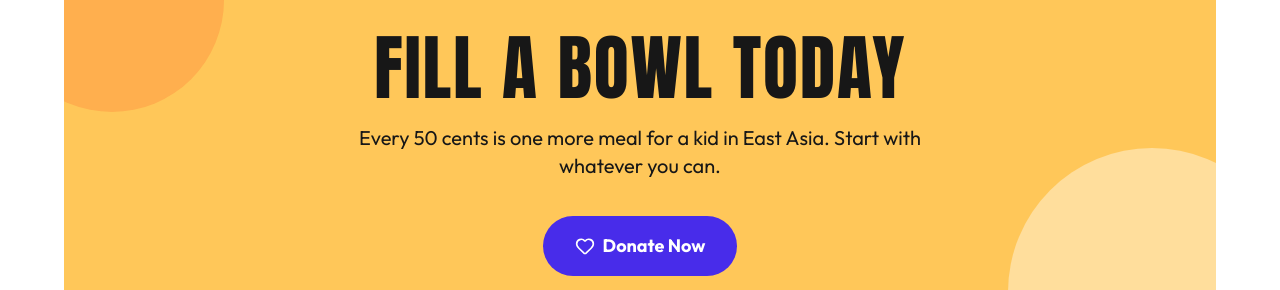
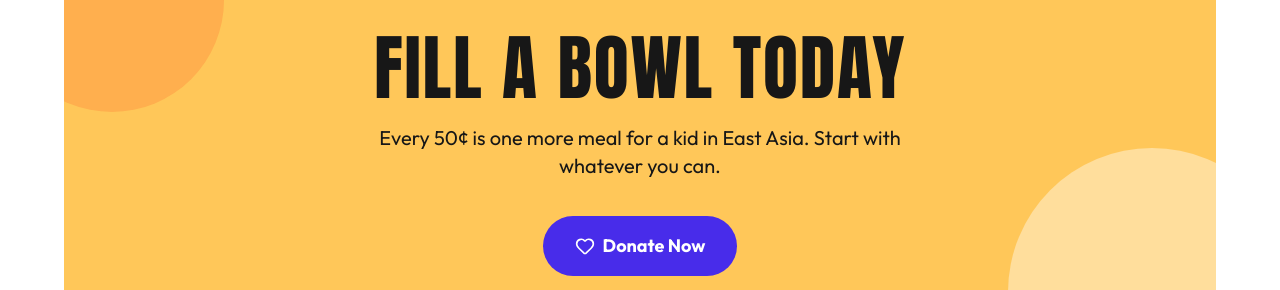
Before and after one commit to iampiotr/ramenrun, a React (Vite) app: page / in a window 1280 px wide. Shown: the part 7120-7410 px from the top of the page. Built offline with nearby package versions, Linux system fonts and the light colour scheme.

Commit message:
Use the cent sign in the closing call to action.

```diff
--- a/src/content.ts
+++ b/src/content.ts
@@ -197,5 +197,5 @@ export const faq = {
 
 export const finalCta = {
   title: 'Fill a bowl today',
-  body: 'Every 50 cents is one more meal for a kid in East Asia. Start with whatever you can.',
+  body: 'Every 50¢ is one more meal for a kid in East Asia. Start with whatever you can.',
 }
```
